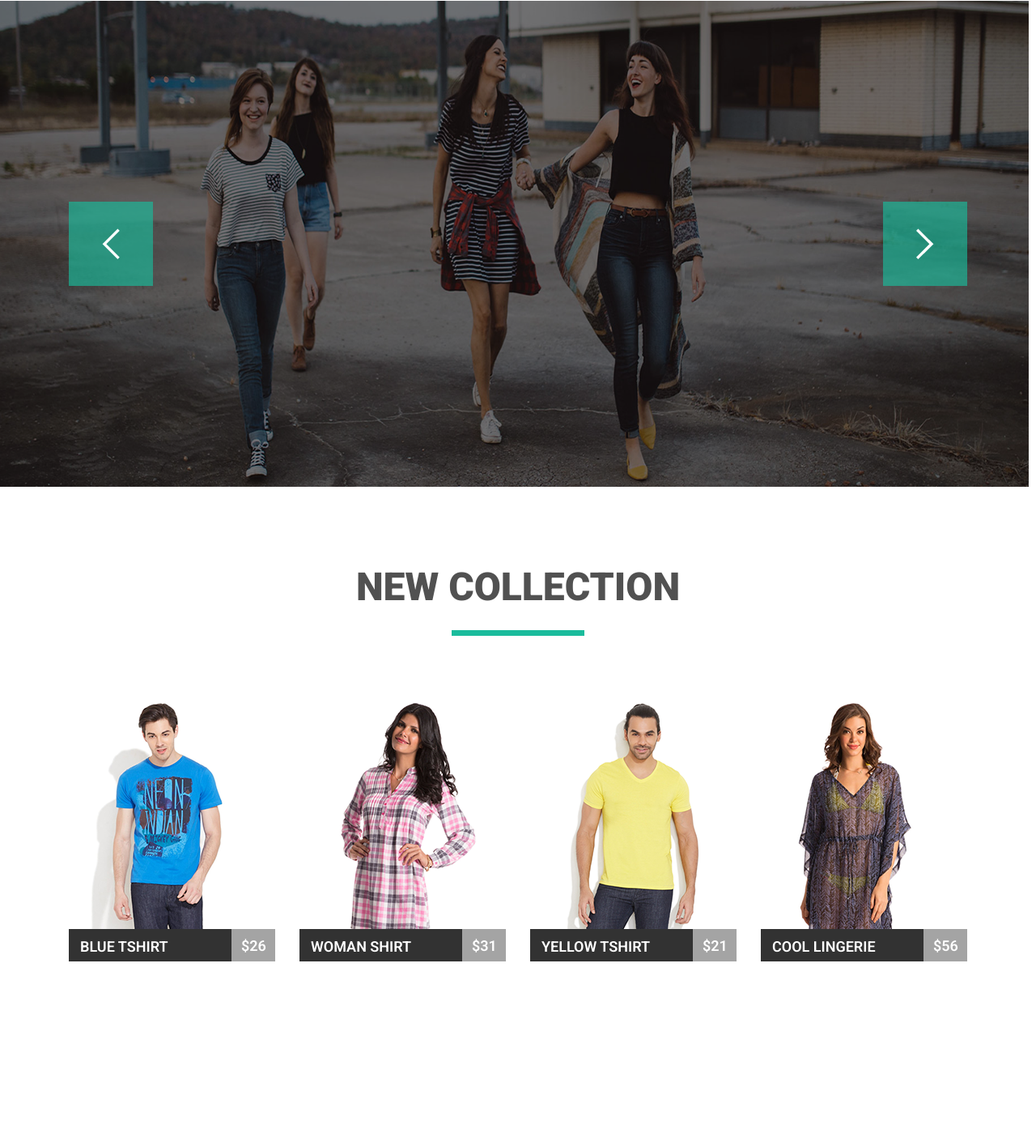
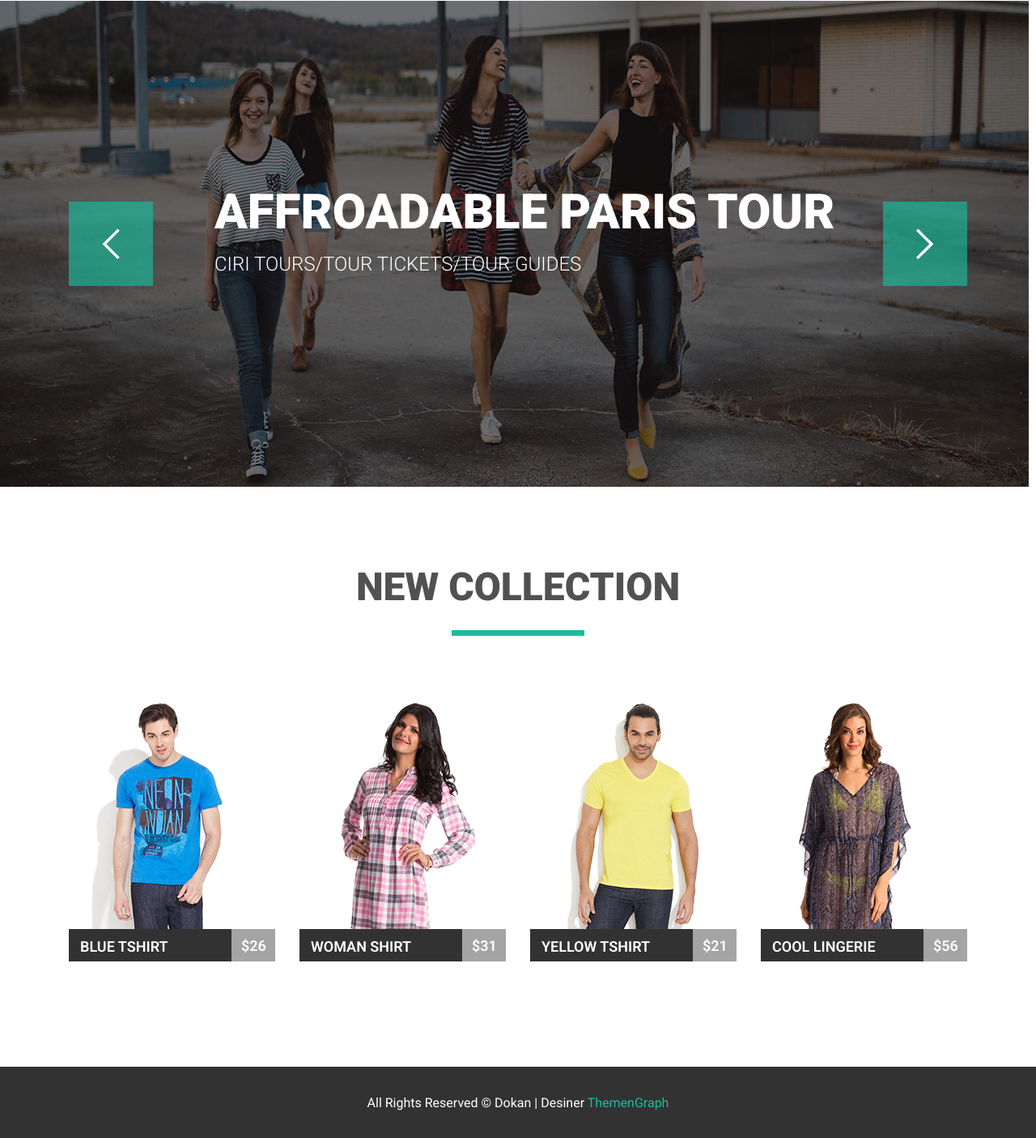
Before and after one commit to SergiiMostepan/goit-fe-course, a plain HTML site: page Module-5/index.html in a window 1280 px wide. Shown: the part 101-1506 px from the top of the page at 81% size. Before the commit the page ends 1414 px from the top, so only its background shows below. Drawn offline with Linux system fonts and the light colour scheme.

Commit message:
finish hw 5

```diff
--- a/Module-5/index.html
+++ b/Module-5/index.html
@@ -44,6 +44,8 @@
 
     <main class="container">
         <section class="slider container">
+            <p class="slider-header">Affroadable paris tour</p>
+            <p class="slider-text">Ciri tours/tour tickets/tour guides</p>
 <button class="slider-ctrl slider-ctrl-prev">
 </button>
 <button class="slider-ctrl slider-ctrl-next">
@@ -128,6 +130,11 @@
 
     </main>
 
+    <footer class="page-footer">
+<p class="page-footer-text">All rights reserved &copy Dokan | Desiner <a href="#" class="page-footer-text-link">ThemenGraph</a></p>
+
+    </footer>
+
 </body>
 
 </html>
--- a/Module-5/styles/style.css
+++ b/Module-5/styles/style.css
@@ -151,6 +151,34 @@ input[type="radio"].visually-hidden {
     display: block;
 }
 
+.slider-header {
+    text-transform: uppercase;
+    margin: 0;
+    padding: 0;
+    color: #ffffff;
+    position: absolute;
+    top: 220px;
+    left: 180px;
+    font-family: 'Roboto', 'Arial', sans-serif;
+    font-weight: 900;
+    font-size: 60px;
+    line-height: 82px;
+}
+
+.slider-text {
+    text-transform: uppercase;
+    margin: 0;
+    padding: 0;
+    color: #ffffff;
+    position: absolute;
+    top: 298px;
+    left: 180px;
+    font-family: 'Roboto', 'Arial', sans-serif;
+    font-weight: 300;
+    font-size: 24px;
+    line-height: 54px;
+}
+
 
 .features_title {
     text-align: center;
@@ -180,6 +208,7 @@ input[type="radio"].visually-hidden {
 .features-list {
     list-style: none;
     margin: 0;
+    margin-bottom: 100px;
     padding: 0;
 }
 
@@ -354,3 +383,26 @@ input[type="radio"].visually-hidden {
 .features-list-item-card-menu-icon-cart:hover {
     background-color: #1abc9c;
 }
+
+.page-footer {
+    background-color: #323232;
+    height: 88px;
+    width: 100%;
+    text-decoration: none;
+    color: #ffffff;
+    font-family: 'Roboto', 'Arial', serif;
+    font-weight: 400;
+    text-align: center;
+    font-size: 16px;
+    line-height: 28px;
+    text-transform: capitalize;
+    padding-top: 31px;
+    margin: 0;
+}
+.page-footer-text {
+    margin: 0;
+}
+.page-footer-text a {
+    color: #1abc9c;
+    text-decoration: none;
+}
```
